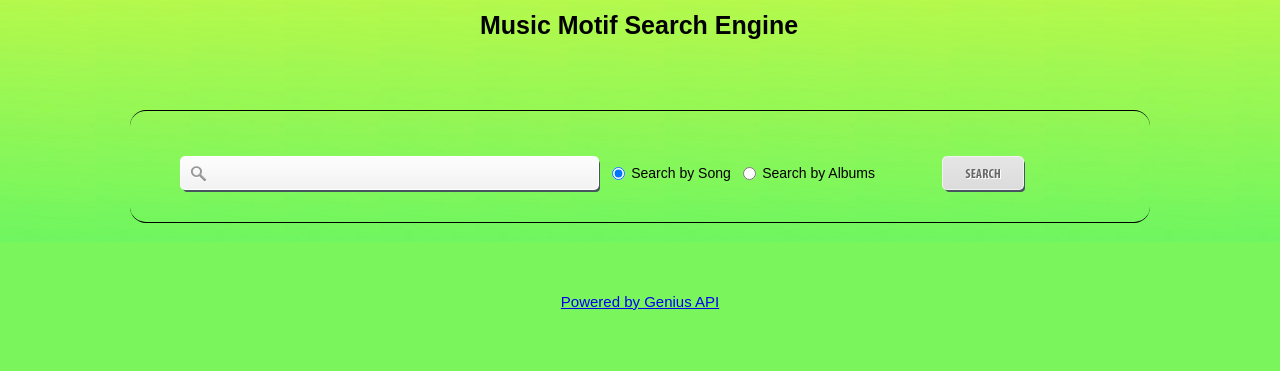
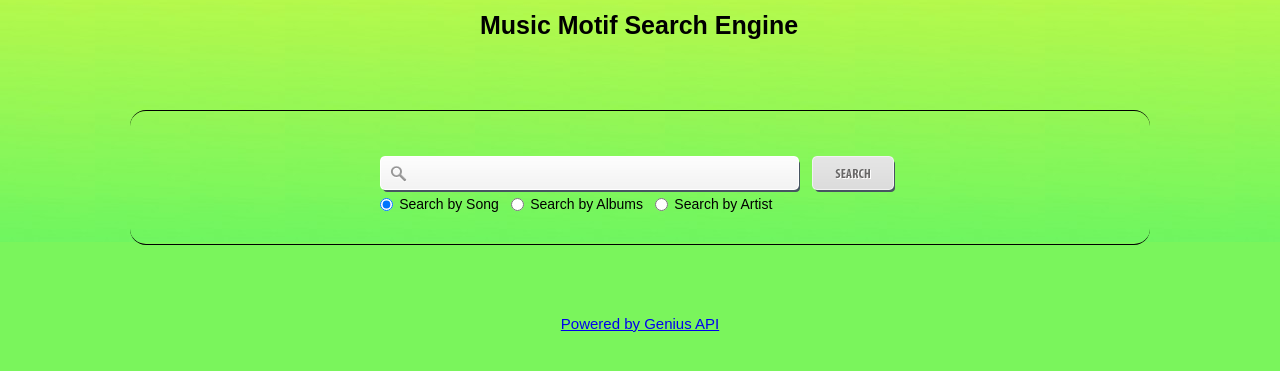
Before and after one commit to cbasse/LemmaLines, a Flask app: page / in a window 1280 px wide. Shown: the part 219-590 px from the top of the page. Run offline with Flask 2, Linux system fonts and the light colour scheme.

Commit message:
last commit by caleb

```diff
--- a/ranker.py
+++ b/ranker.py
@@ -71,7 +71,6 @@ def query_tfidf(query_string):
 			query_index.update({w:1})
 
 	query_index = query_synonyms(query_index)
-	print query_index
 	#Calculate TFIDF score for each value in query inverse
 	#formula: (1+log(tf))*log(N/df)
 	query_vector_length = 0
@@ -127,7 +126,6 @@ def jsonTopResults(cosine_vals, title_dict, top):
 				max_id = song_id
 		if max_id == -1:
 			break
-			print title_dict[max_id]
 		#set result content to highest matched keywords
 		else:
 			count = 0
--- a/static/script.js
+++ b/static/script.js
@@ -53,6 +53,10 @@ $(document).ready(function(){
 		config.domain = 'album'
 	});
 
+	$('#searchArtist').click(function(){
+		config.domain = 'artist'
+	});
+
 	// Marking the web search icon as active:
 	$('li.web').click();
 
@@ -65,7 +69,7 @@ $(document).ready(function(){
 		return false;
 	});
 
-	$('#searchSong,#searchAlbumn').change(function(){
+	$('#searchSong,#searchAlbumn,#searchArtist').change(function(){
 		// Listening for a click on one of the radio buttons.
 		// config.searchSong is either true or false.
 
@@ -108,18 +112,29 @@ $(document).ready(function(){
 				var pageContainer = $('<div>',{className:'pageContainer'});
 
 				for(var i=0;i<r.length;i++){
+					if(config.domain == 'artist') {
+							arr = [
+							'<div class="webResult">',
+							'<h2><a href="',r[i].url,'" target="_blank">',r[i].title,'</a></h2>', //r.title displays artist & title
+							'<img src="',r[i].img_url,'">',
+							'<p>',r[i].annotations,'</p>', //r.content is the description displayed
+							'<c><a href="',r[i].artist_url,'" target="_blank">',r[i].artist_name,'</a></c>', //r.visibleUrl is the blue url link
+							'</div>'
+						];
+						pageContainer.append(arr.join(''));
+					}
+					else {
 						// Creating a new result object and firing its toString method:
 						arr = [
 							'<div class="webResult">',
-						'<h2><a href="',r[i].url,'" target="_blank">\"',r[i].title,'\" by ',r[i].artist_name,'</a></h2>', //r.title displays artist & title
+							'<h2><a href="',r[i].url,'" target="_blank">\"',r[i].title,'\"</a> by ',r[i].artist_name,'</h2>', //r.title displays artist & title
+							'<img src="',r[i].img_url,'">',
 							'<p>',r[i].annotations,'</p>', //r.content is the description displayed
-						'<a href="',r[i].artist_url,'" target="_blank">',r[i].artist_name,'</a>', //r.visibleUrl is the blue url link
+							'<c><a href="',r[i].artist_url,'" target="_blank">',r[i].artist_name,'</a></c>', //r.visibleUrl is the blue url link
 							'</div>'
 						];
-
-
 						pageContainer.append(arr.join(''));
-
+					}
 				}
 
 				if(!settings.append){
--- a/static/styles.css
+++ b/static/styles.css
@@ -38,7 +38,7 @@ h2{
 	/* The search form. */
 	/*background-color:*/
 	background-color:none;
-	padding:50px 50px 30px;
+	padding:50px 250px 30px;
 	margin:70px 0;
 	position:relative;
 	/*border: 1px solid black;*/
@@ -154,7 +154,7 @@ span.arrow{
 #searchInContainer{
 	float:left;
 	margin-top:5px;
-	width:330px;
+	width:410px;
 }
 
 /*search for song/album option*/
--- a/templates/search.html
+++ b/templates/search.html
@@ -27,7 +27,10 @@
                 <label for="searchSong">Search by Song</label>
 
                 <input type="radio" name="check" value="albumn" id="searchAlbum" />
-                <label for="searchArtisit">Search by Albums</label>
+                <label for="searchAlbum">Search by Albums</label>
+
+				 <input type="radio" name="check" value="artist" id="searchArtist" />
+                <label for="searchArtist">Search by Artist</label>
 			</div>
 
 
```
Also changed, not shown: other parts of static/styles.css (+6 -4 lines). Lines whose indentation alone changed are shown as unchanged.
